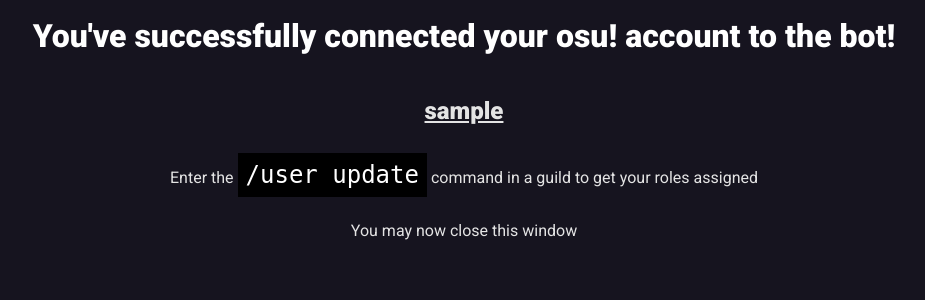
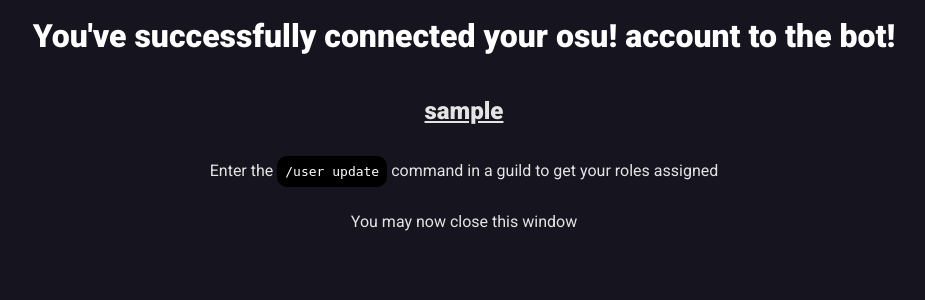
Before and after one commit to osu-Norge/osu-rank-tracker, a FastAPI app: a page that uses src/verification_server/templates/success.html in a window 1280 px wide. Shown: the part 300-600 px from the top of the page, without its empty margins (176-1101 px from the left). Run offline with FastAPI, Linux system fonts and the light colour scheme; parts of the project's set-up code (start-up, migrations or seed data) failed here and were passed over.

Commit message:
make command text smaller and round corners

```diff
--- a/src/verification_server/static/base.css
+++ b/src/verification_server/static/base.css
@@ -24,8 +24,8 @@ p {
 }
 .command {
   font-family: monospace;
-  font-size: 1.5rem;
   background: black;
   color: white;
   padding: 0.5rem;
+  border-radius: 10px;
 }
```
